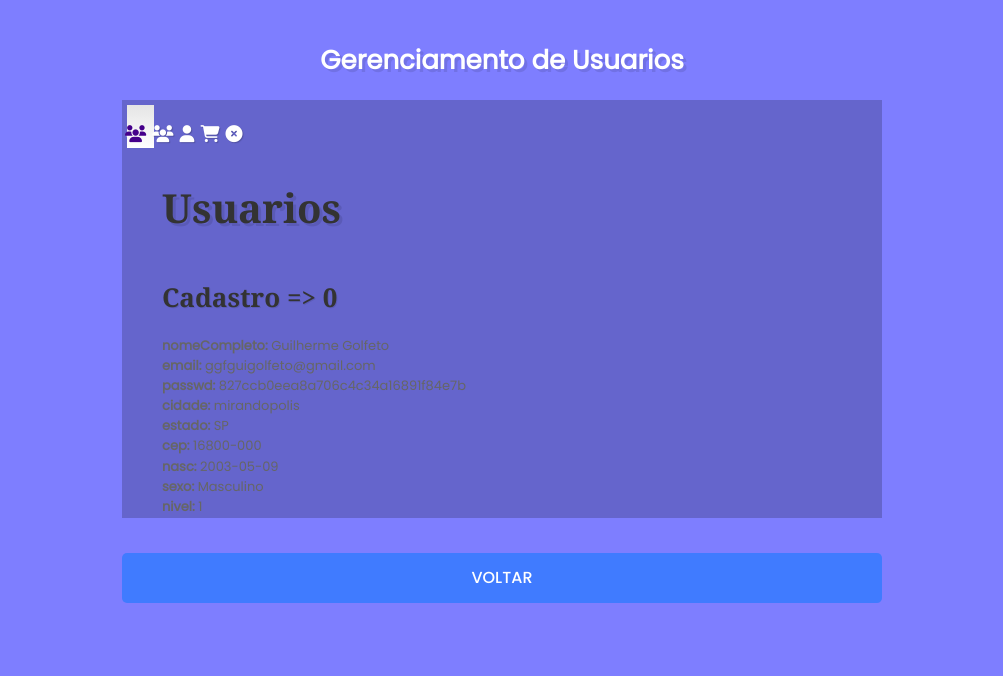
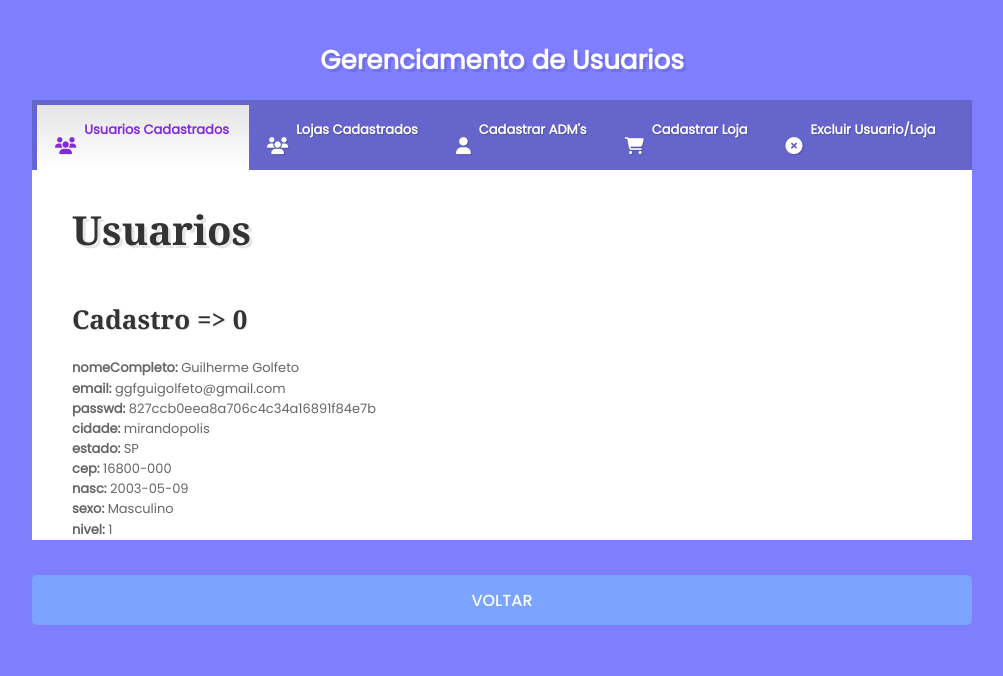
Before and after one commit to GuiGolfeto/Sistema-de-Cadastro-de-loja, a PHP site: page /pages/gerenciaCadastros.php in a window 1280 px wide. Shown: the top 676 px of the page, without its empty margins (138-1141 px from the left). Run offline with PHP 8.4, Linux system fonts and the light colour scheme; the visitor is signed in with stand-in values (Sample User, id 1); some libraries are stand-ins or nearby versions; some web fonts are replaced.

Commit message:
css tabs debug

```diff
--- a/css/gerenciaCadastros/tabs.css
+++ b/css/gerenciaCadastros/tabs.css
@@ -82,7 +82,7 @@ a:hover {
 
 .page {
     position: relative;
-    max-width: 100vh;
+    max-width: 980px;
     margin: 0 auto;
     padding: 0 20px 40px;
 }
@@ -90,7 +90,6 @@ a:hover {
 /**/
 /* main styles */
 /**/
-
 .pcss3t {
     margin: 0;
     padding: 0;
@@ -190,13 +189,13 @@ a:hover {
 /* auto height */
 /**/
 .pcss3t-height-auto>ul {
-    height: 100% !important;
+    height: auto !important;
 }
 
 .pcss3t-height-auto>ul>li {
     position: static;
     display: none;
-    height: 100% !important;
+    height: auto !important;
 }
 
 .pcss3t-height-auto>.tab-content-first:checked~ul .tab-content-first,
@@ -1612,6 +1611,34 @@ a:hover {
 /*----------------------------------------------------------------------------*/
 
 /**/
+/* default */
+/**/
+.pcss3t>label {
+    padding: 0 20px;
+    background: #e5e5e5;
+    font-size: 13px;
+    line-height: 49px;
+}
+
+.pcss3t>label:hover {
+    background: #f2f2f2;
+}
+
+.pcss3t>input:checked+label {
+    background: #fff;
+}
+
+.pcss3t>ul {
+    background: #fff;
+    text-align: left;
+}
+
+.pcss3t-steps>label:hover {
+    background: #e5e5e5;
+}
+
+
+/**/
 /* theme 2 */
 /**/
 .pcss3t-theme-2 {
@@ -1643,7 +1670,7 @@ a:hover {
     background: -webkit-linear-gradient(top, #e5e5e5 0%, #ffffff 100%);
     filter: progid:DXImageTransform.Microsoft.gradient(startColorstr='#e5e5e5', endColorstr='#ffffff', GradientType=0);
     text-shadow: 1px 1px 1px rgba(255, 255, 255, 0.5);
-    color: #45008a;
+    color: #822bd9;
 }
 
 .pcss3t-theme-2>ul {
@@ -1658,6 +1685,7 @@ a:hover {
     }
 }
 
+
 /*----------------------------------------------------------------------------*/
 /*                               CUSTOMIZATION                                */
 /*----------------------------------------------------------------------------*/
--- a/pages/gerenciaCadastros.php
+++ b/pages/gerenciaCadastros.php
@@ -92,9 +92,9 @@ if (isset($_POST['btnVoltar'])) {
 
     <script src="../src/scripts/verificação/index.js" defer type="module"></script>
 
-    <link rel="stylesheet" href="../css/gerenciaCadastros/tabs.css">
     <link rel="stylesheet" href="//cdnjs.cloudflare.com/ajax/libs/font-awesome/3.1.0/css/font-awesome.min.css" />
     <link rel="stylesheet" href="../css/main.css">
+    <link rel="stylesheet" href="../css/gerenciaCadastros/tabs.css">
 
 
     <script src="//cdn.jsdelivr.net/npm/sweetalert2@11"></script>
@@ -109,7 +109,7 @@ if (isset($_POST['btnVoltar'])) {
     <div class="page">
         <h1>Gerenciamento de Usuarios</h1>
         <!-- tabs -->
-        <div class="pcss3t pcss3t-effect-scale pcss3t-theme-2 height-tabs">
+        <div class="pcss3t pcss3t-effect-scale pcss3t-theme-2">
             <input type="radio" name="pcss3t" checked id="tab1" class="tab-content-first">
             <label for="tab1"><i class="icon-group"></i><strong>Usuarios Cadastrados</strong></label>
 
```
